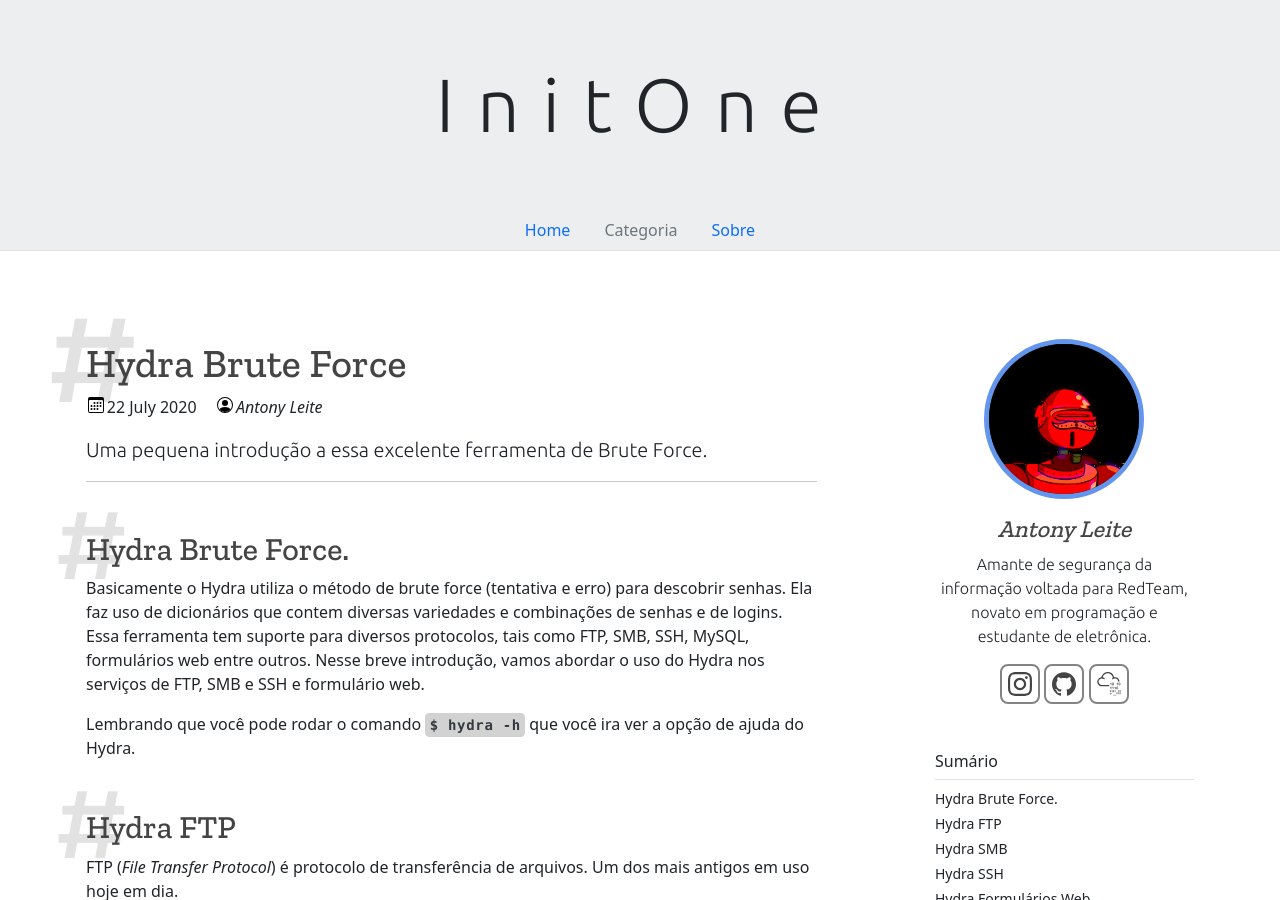
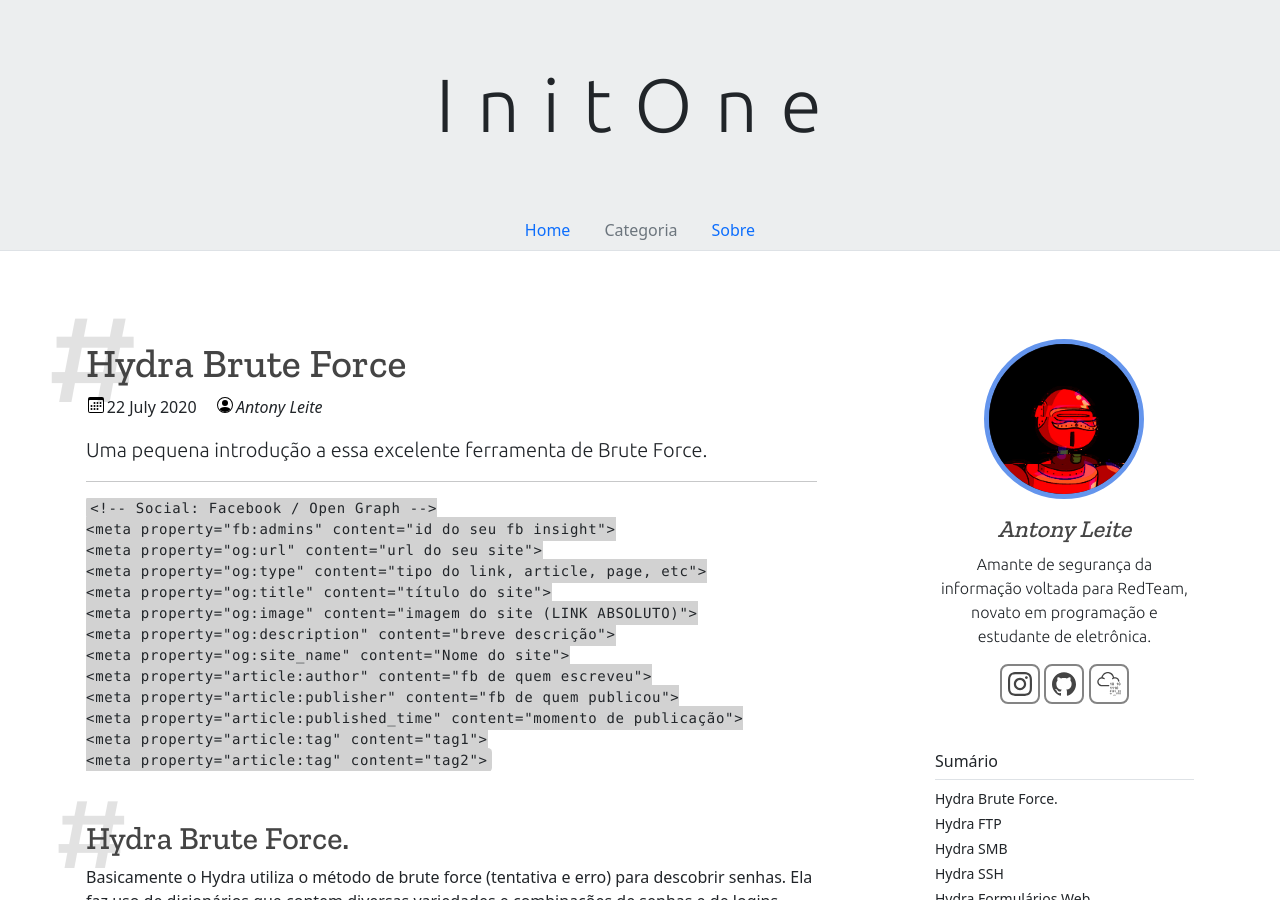
Before and after one commit to in1t0n3/initone.com.br, a Jekyll site: the page built from _posts/2020-07-22-HydraBruteForce.md, in a window 1280 px wide and 900 px high. Built offline with Jekyll 4.4.1, drawn with Linux system fonts in a browser that asks for light colours; part of the change alters nothing that is shown.

Commit message:
Update 2020-07-22-HydraBruteForce.md

````diff
--- a/_posts/2020-07-22-HydraBruteForce.md
+++ b/_posts/2020-07-22-HydraBruteForce.md
@@ -5,6 +5,23 @@ author: 'Antony Leite'
 date: 2020-07-22 12:00:00 -0300
 lide: Uma pequena introdução a essa excelente ferramenta de Brute Force.
 ---
+
+
+```html
+<!-- Social: Facebook / Open Graph -->
+<meta property="fb:admins" content="id do seu fb insight">
+<meta property="og:url" content="url do seu site">
+<meta property="og:type" content="tipo do link, article, page, etc">
+<meta property="og:title" content="título do site">
+<meta property="og:image" content="imagem do site (LINK ABSOLUTO)">
+<meta property="og:description" content="breve descrição">
+<meta property="og:site_name" content="Nome do site">
+<meta property="article:author" content="fb de quem escreveu">
+<meta property="article:publisher" content="fb de quem publicou">
+<meta property="article:published_time" content="momento de publicação">
+<meta property="article:tag" content="tag1">
+<meta property="article:tag" content="tag2">
+```
 
 ## Hydra Brute Force.
 
````
